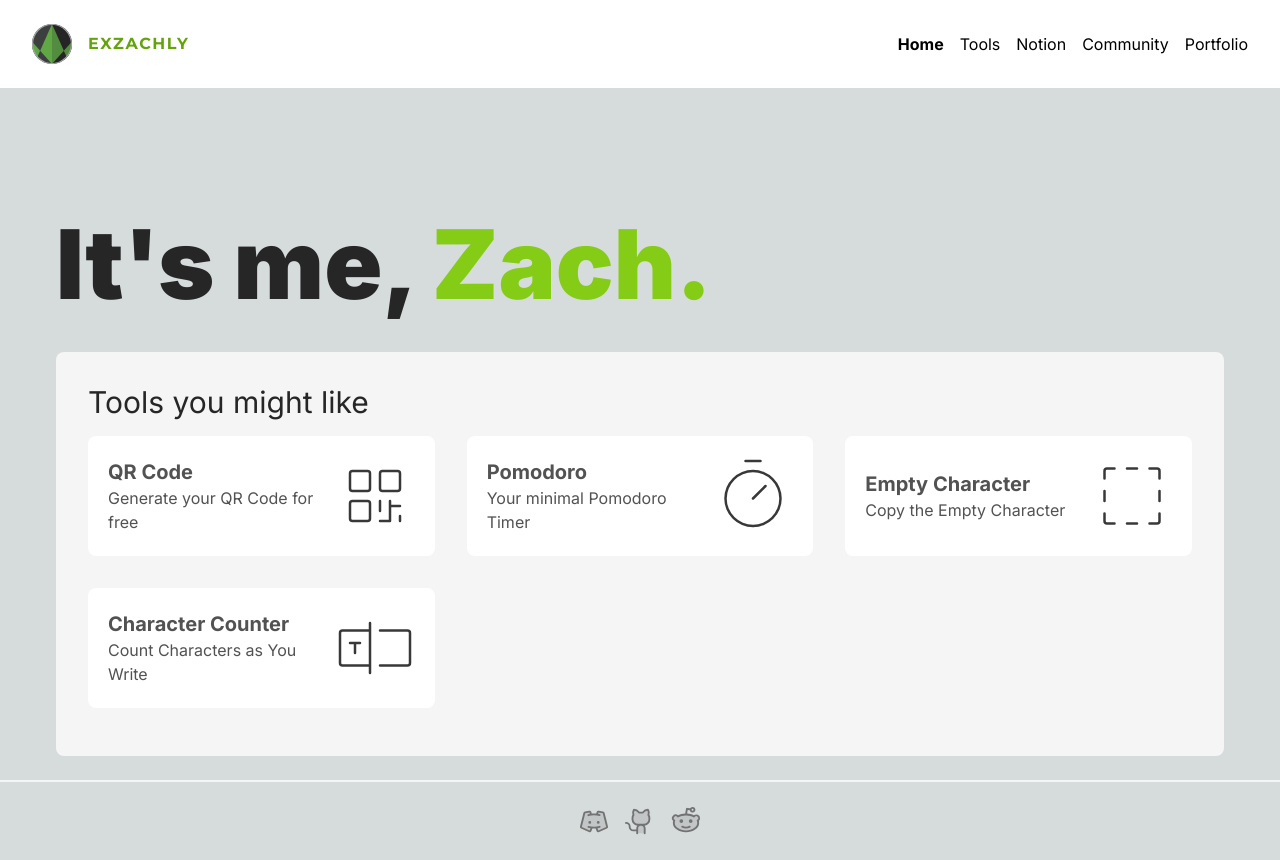
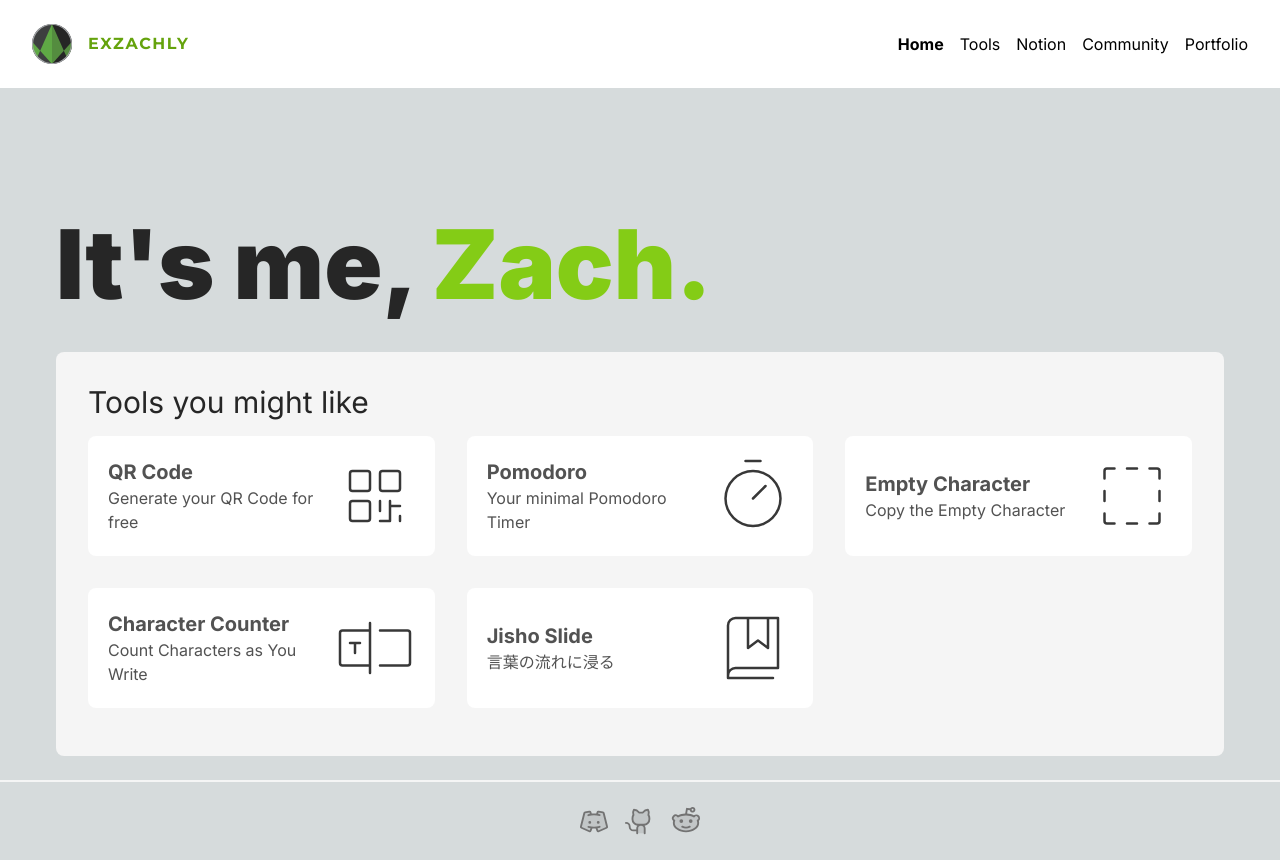
Before and after one commit to wmCmo/exzachly, a Next.js app: page / in a window 1280 px wide. Built offline with nearby package versions, Linux system fonts and the light colour scheme.

Commit message:
feat: add Jisho slide to tools page

```diff
--- a/src/app/tools/page.tsx
+++ b/src/app/tools/page.tsx
@@ -1,4 +1,4 @@
-import { QrCode, Timer, Selection, Textbox } from "@phosphor-icons/react/dist/ssr";
+import { QrCode, Timer, Selection, Textbox, BookBookmark } from "@phosphor-icons/react/dist/ssr";
 import Link from "next/link";
 
 export default function Tools() {
@@ -26,8 +26,15 @@ export default function Tools() {
             path: "/tools/char-count",
             desc: "Count Characters as You Write",
             file: <Textbox fill="#383838" weight="thin" className="dark:fill-neutral-500" size='5em' />
+        },
+        {
+            name: "Jisho Slide",
+            path: "https://wmcmo.github.io/jisho-slide/",
+            desc: "言葉の流れに浸る",
+            file: <BookBookmark fill="#383838" weight="thin" className="dark:fill-neutral-500" size='5em' />
         }
-    ]
+    ];
+
     const mappedTools = tools.map((tool) => {
         return (
             <Link href={tool.path} key={tool.name} className="text-neutral-600 dark:text-neutral-300" target={tool.name === 'Pomodoro' ? '_blank' : ''}>
@@ -41,8 +48,8 @@ export default function Tools() {
                     </div>
                 </div>
             </Link>
-        )
-    })
+        );
+    });
     return (
         <div className="h-full">
             <div className="p-8 bg-neutral-100 dark:bg-neutral-900 rounded-lg">
@@ -52,5 +59,5 @@ export default function Tools() {
                 </div>
             </div>
         </div>
-    )
+    );
 }
```
